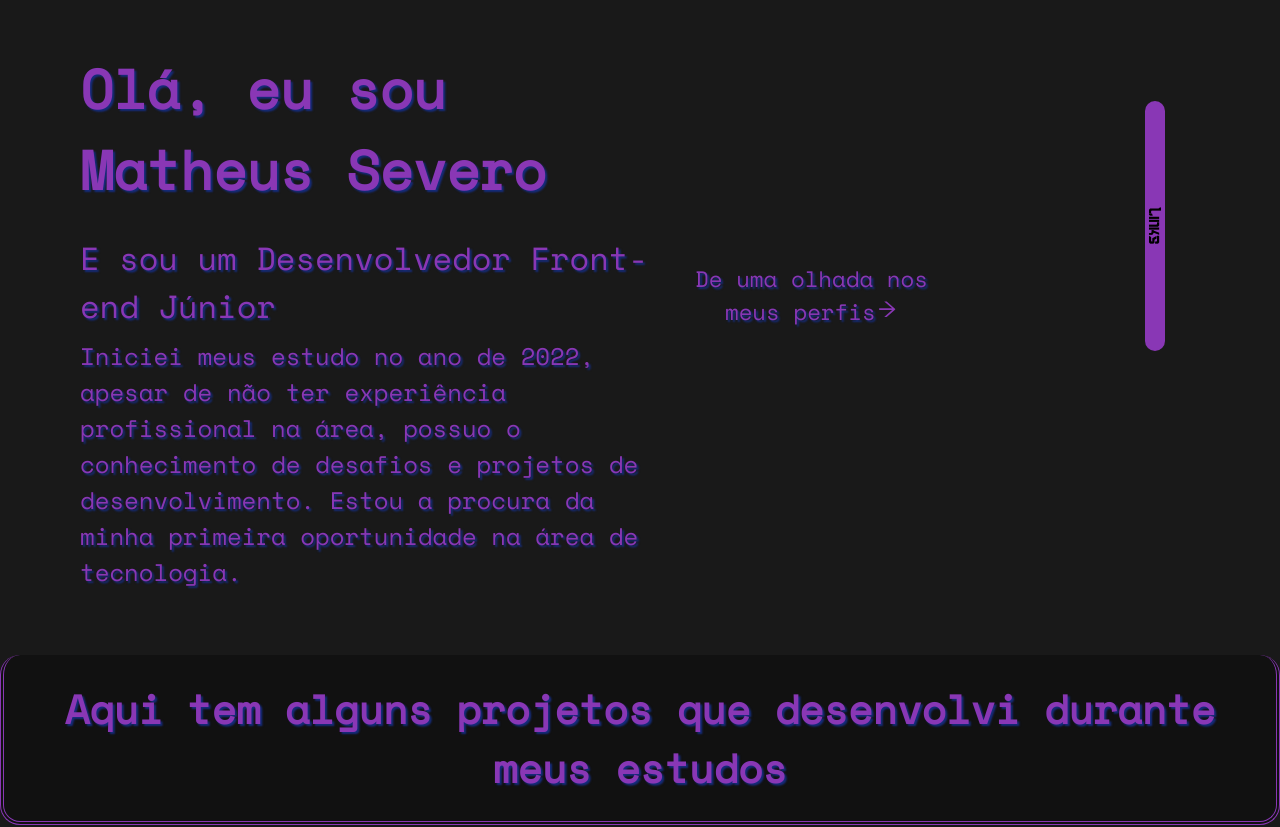
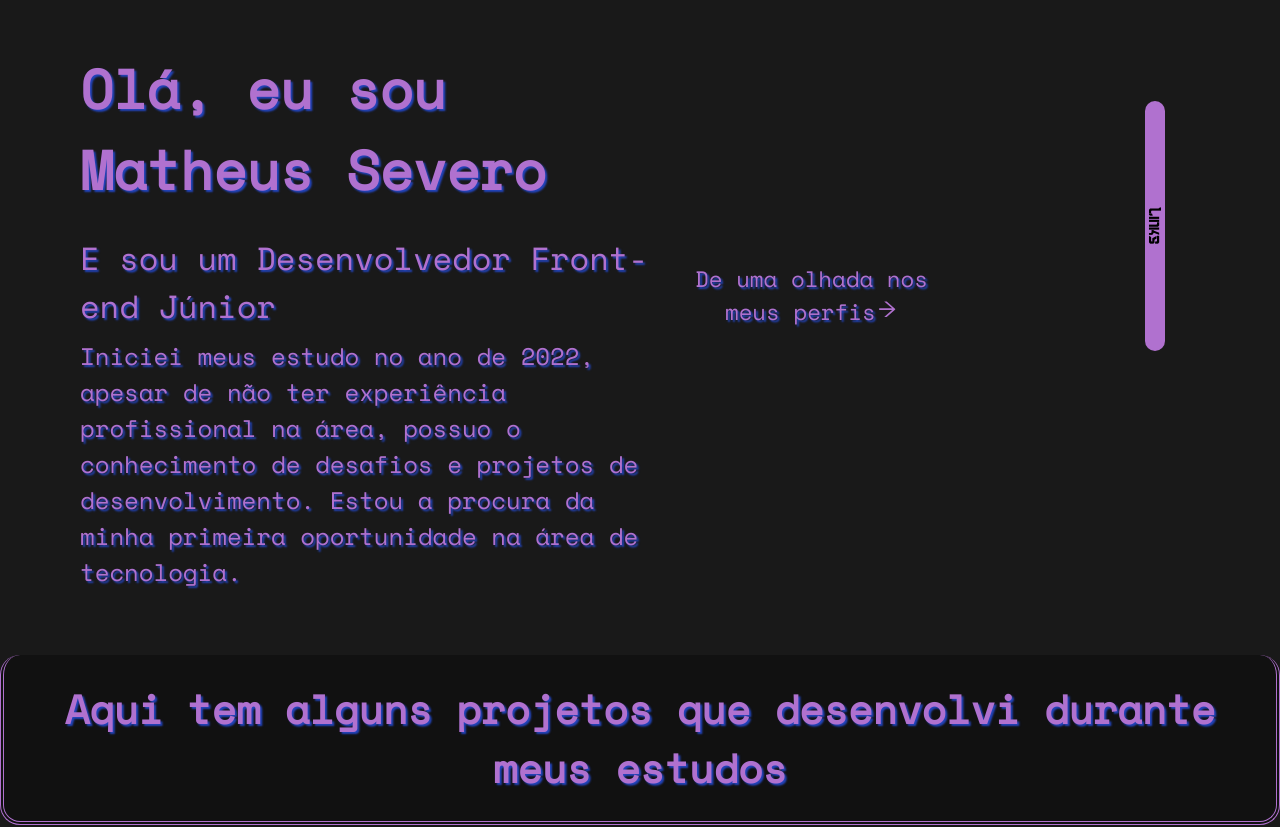
Before and after one commit to varMatheus/curi, a React (Create React App) app: page / in a window 1280 px wide. Shown: the top 827 px of the page. Built offline with nearby package versions, Linux system fonts and the light colour scheme.

Commit message:
"Troca de cores"

```diff
--- a/src/_variaveis.scss
+++ b/src/_variaveis.scss
@@ -1,7 +1,7 @@
 $cinza-claro: #191919;
-$roxo: #8937B5;
+$roxo: #b071cf;
 $azul: #579AF1;
 $fonte-padrao: 'Space Mono', monospace;
 $verde: #6EEB83;
-$azul-escuro: #152C7D;
+$azul-escuro: #2244bd;
 $preto: #111 ;
```
